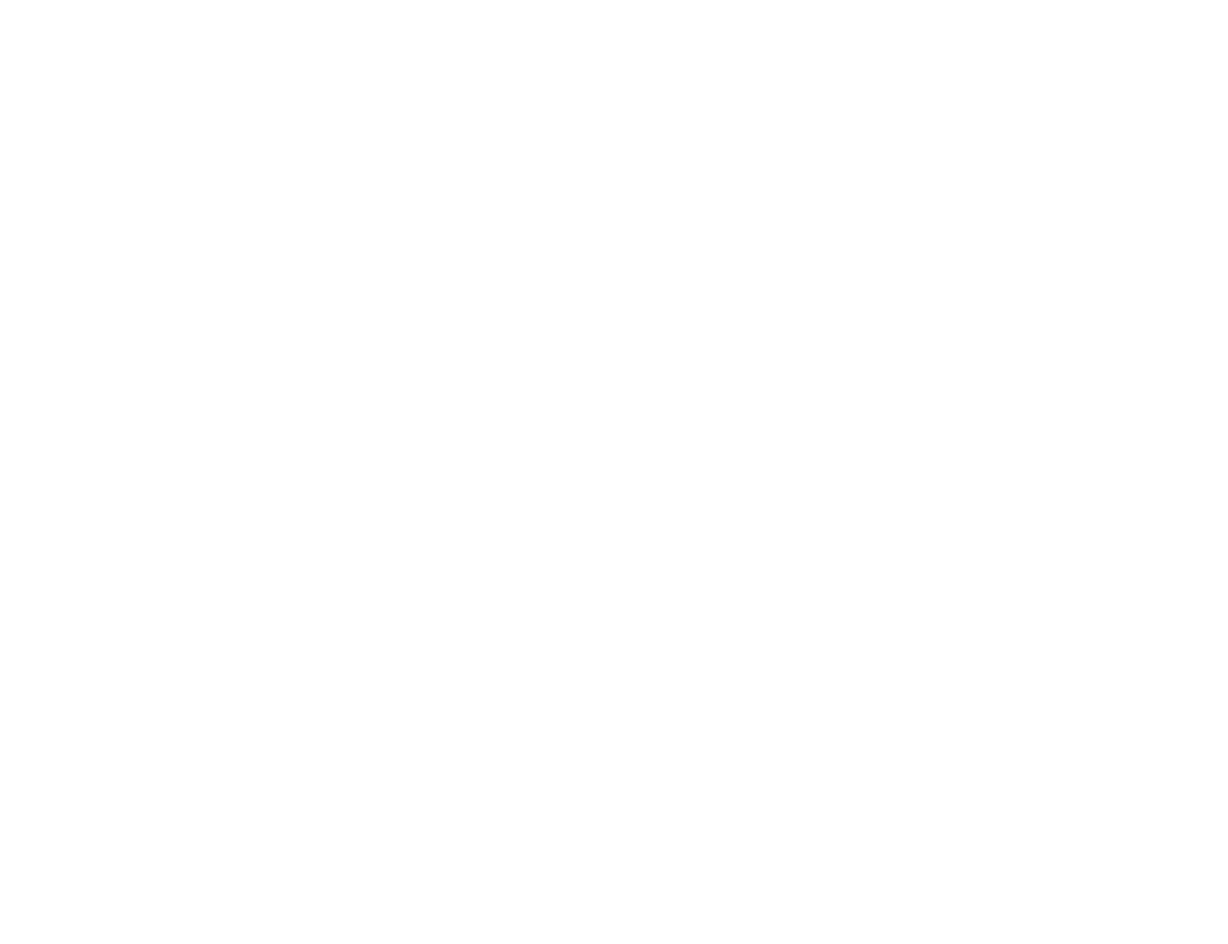
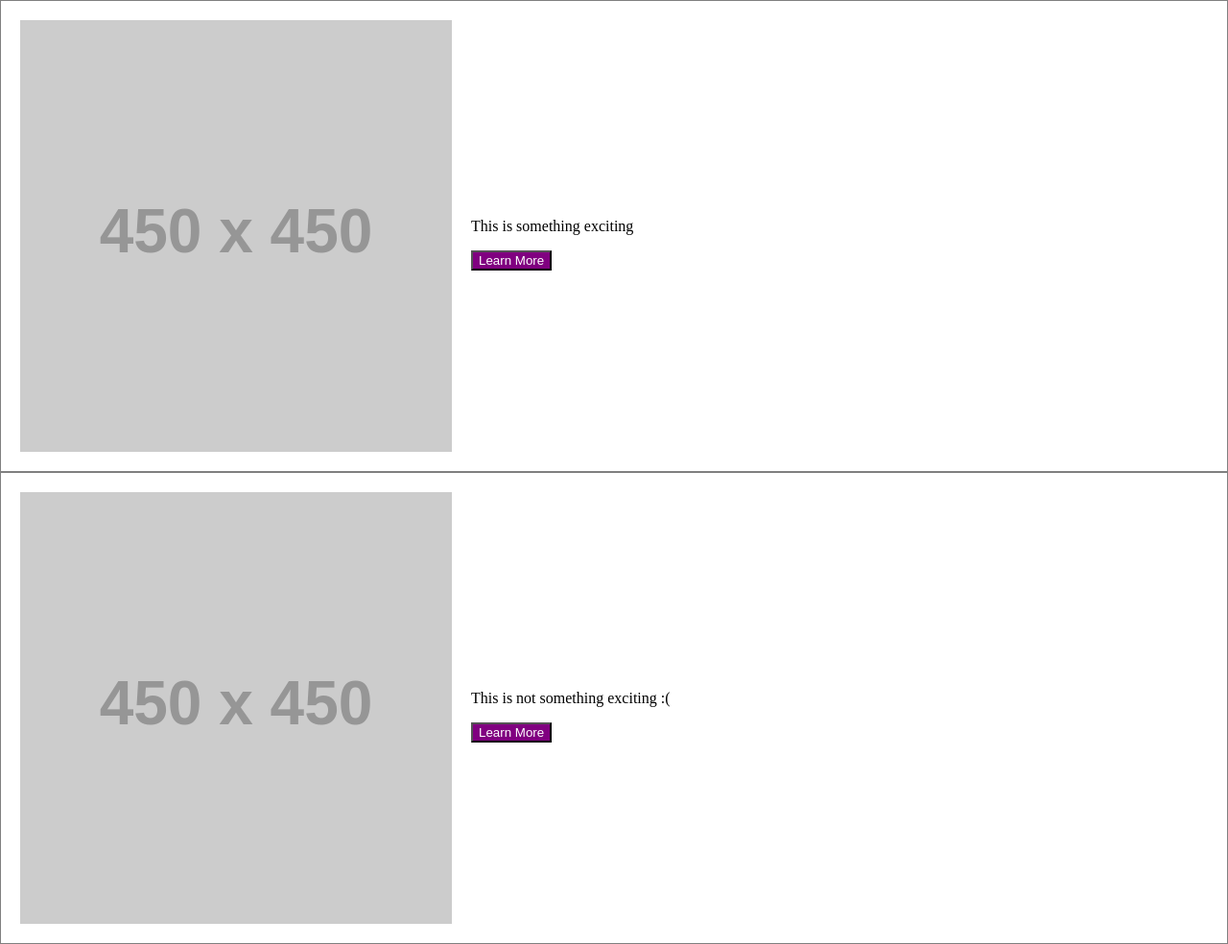
Before and after one commit to Shimple-Solutions/group-git, a plain HTML site: page index.html in a window 1280 px wide. Shown: the whole page at 96% size. Before the commit the page ends 800 px from the top, so only its background shows below. Drawn offline with Linux system fonts and the light colour scheme; placeholder pictures from the web are drawn by us.

Commit message:
Done make tile with image

```diff
--- a/index.html
+++ b/index.html
@@ -5,6 +5,58 @@
     <meta http-equiv="X-UA-Compatible" content="IE=edge" />
     <meta name="viewport" content="width=device-width, initial-scale=1.0" />
     <title>Document</title>
+    <style>
+      body {
+          margin: 0px;
+      }
+      img{
+        padding: 20px;
+      }
+
+      h1 {
+        color: maroon;
+        margin-left: 40px;
+      }
+      #box {
+        display: flex;
+        border-style: solid;
+        border-color: grey;
+        border-width: 1px;
+        order: 2;
+      }
+
+      #box2 {
+        display: flex;
+        flex-direction: column;
+        justify-content: center;
+        align-content: center;
+        align-items: flex-start;
+        width: 100%;
+      }
+
+      button{
+          background-color: purple;
+          color:white;
+      }
+    </style>
   </head>
-  <body></body>
+  <body>
+
+    <div id="box">
+      <img src="https://via.placeholder.com/450" />
+    <div id="box2">
+      <p>This is something exciting</p>
+      <a href="learn.html"><button>Learn More</button></a>
+      </div>
+    </div>
+
+    </div>
+    <div id="box">
+      <img src="https://via.placeholder.com/450" />
+      <div id="box2">
+      <p>This is not something exciting :(</p>
+      <button>Learn More</button>
+    </div>
+    </div>
+  </body>
 </html>
```
